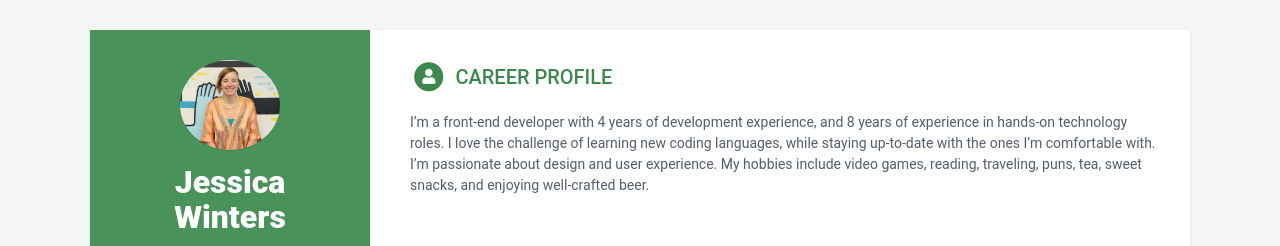
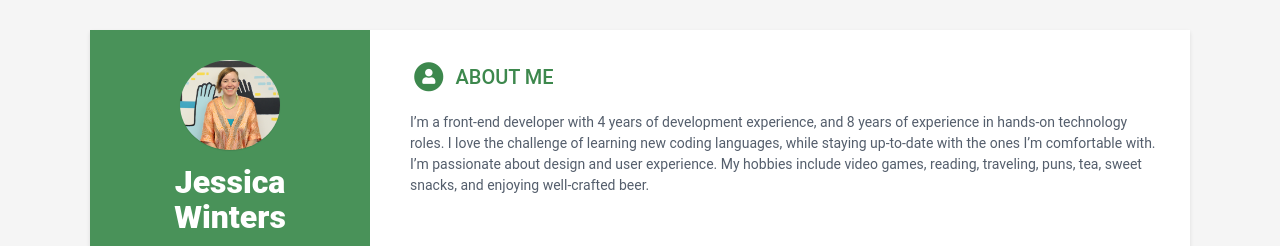
Before and after one commit to Jesswinters/Jesswinters.github.io, a Jekyll site: the page built from index.html, in a window 1280 px wide. Shown: the top 246 px of the page. Built offline with Jekyll 4.4.1, drawn with Linux system fonts in a browser that asks for light colours.

Commit message:
Updated career profile title to about me

```diff
--- a/_data/data.yml
+++ b/_data/data.yml
@@ -54,7 +54,7 @@ sidebar:
       link:
 
 career-profile:
-  title: Career Profile
+  title: About me
   summary: |
           I'm a front-end developer with 4 years of development
           experience, and 8 years of experience in hands-on technology roles.
```
